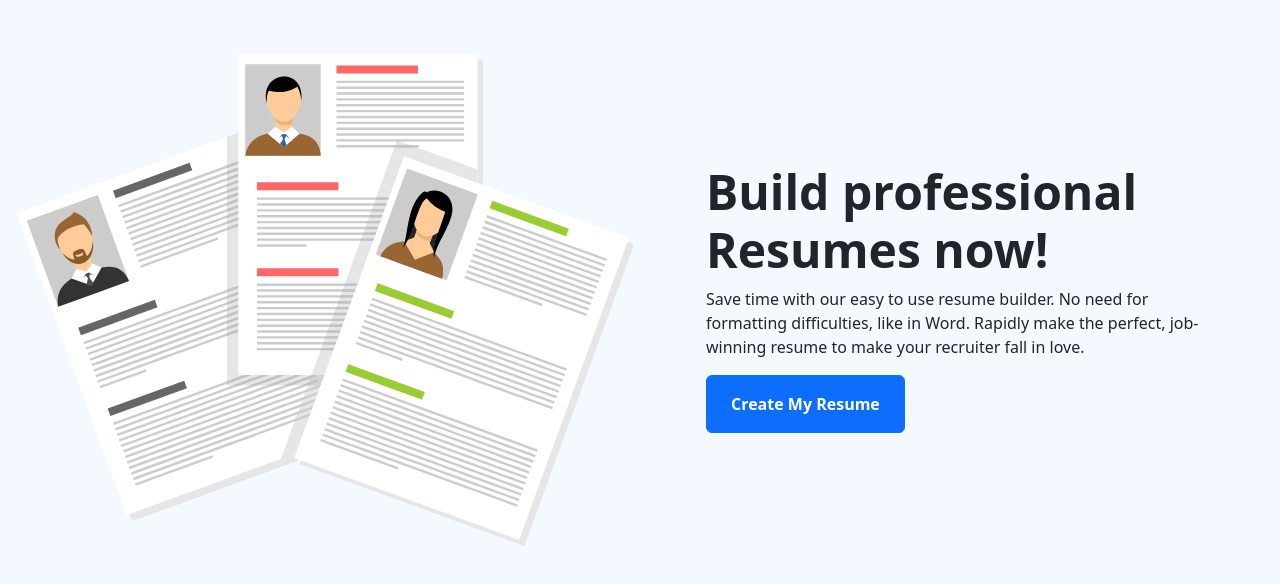
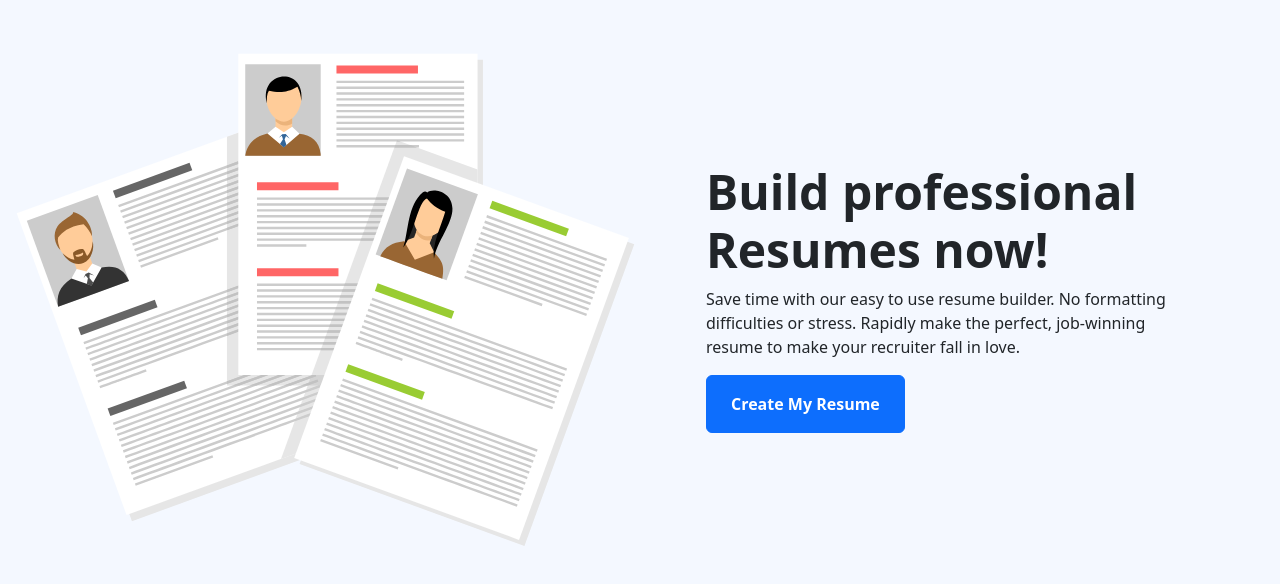
Before and after one commit to Tobshub/resume-builder, a React (Vite) app in the folder client/: page / in a window 1280 px wide. Shown: the part 102-686 px from the top of the page. Built offline with nearby package versions, Linux system fonts and the light colour scheme; what @trpc/react-query would draw is missing.

Commit message:
content change

```diff
--- a/client/src/landing/index.tsx
+++ b/client/src/landing/index.tsx
@@ -32,9 +32,9 @@ export default function LandingPage() {
           className="fs-6"
           style={{ lineBreak: "loose", fontWeight: 500 }}
         >
-          Save time with our easy to use resume builder. No need for
-          formatting difficulties, like in Word. Rapidly make the perfect,
-          job-winning resume to make your recruiter fall in love.
+          Save time with our easy to use resume builder. No formatting
+          difficulties or stress. Rapidly make the perfect, job-winning
+          resume to make your recruiter fall in love.
         </p>
         <div
           className={csx(
```
